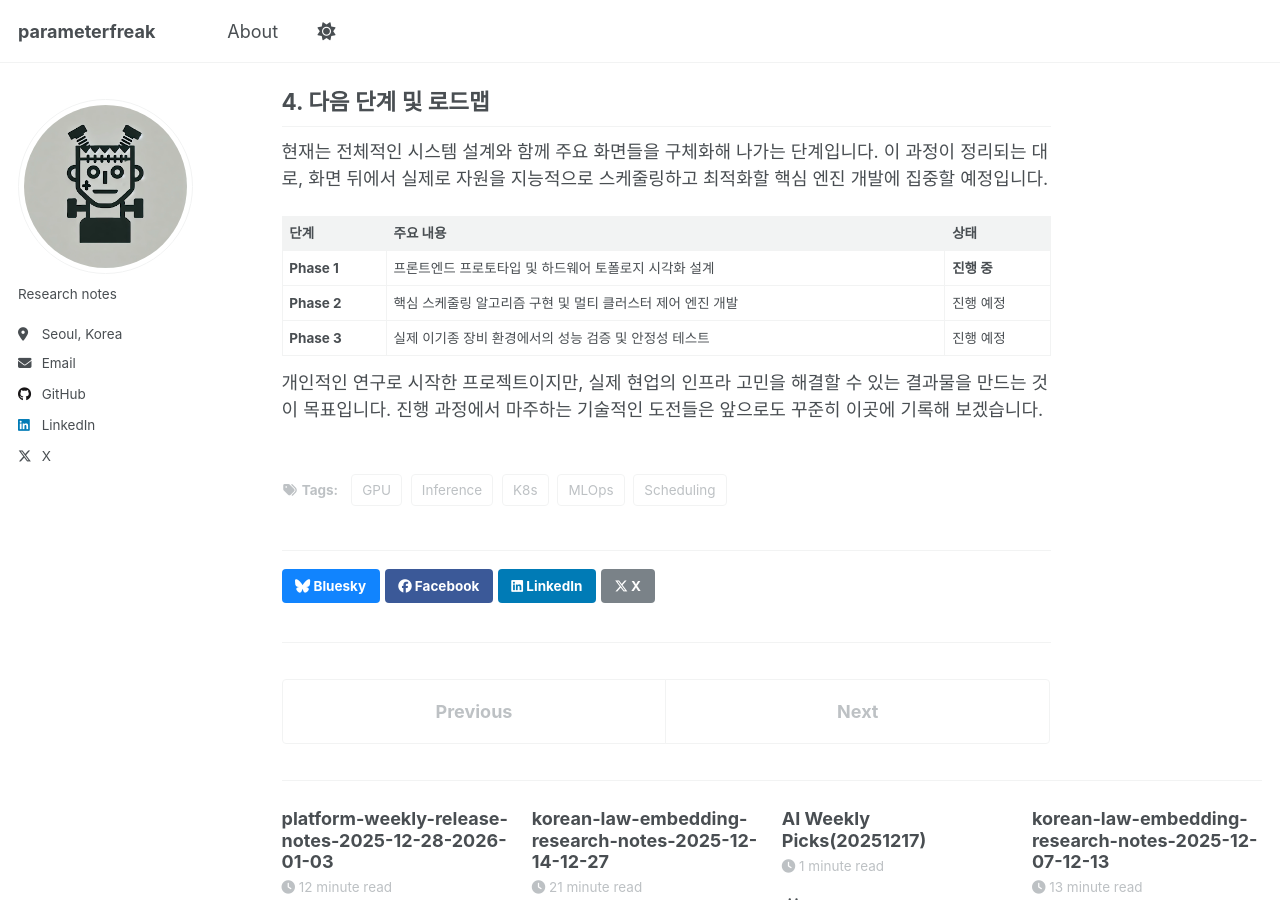
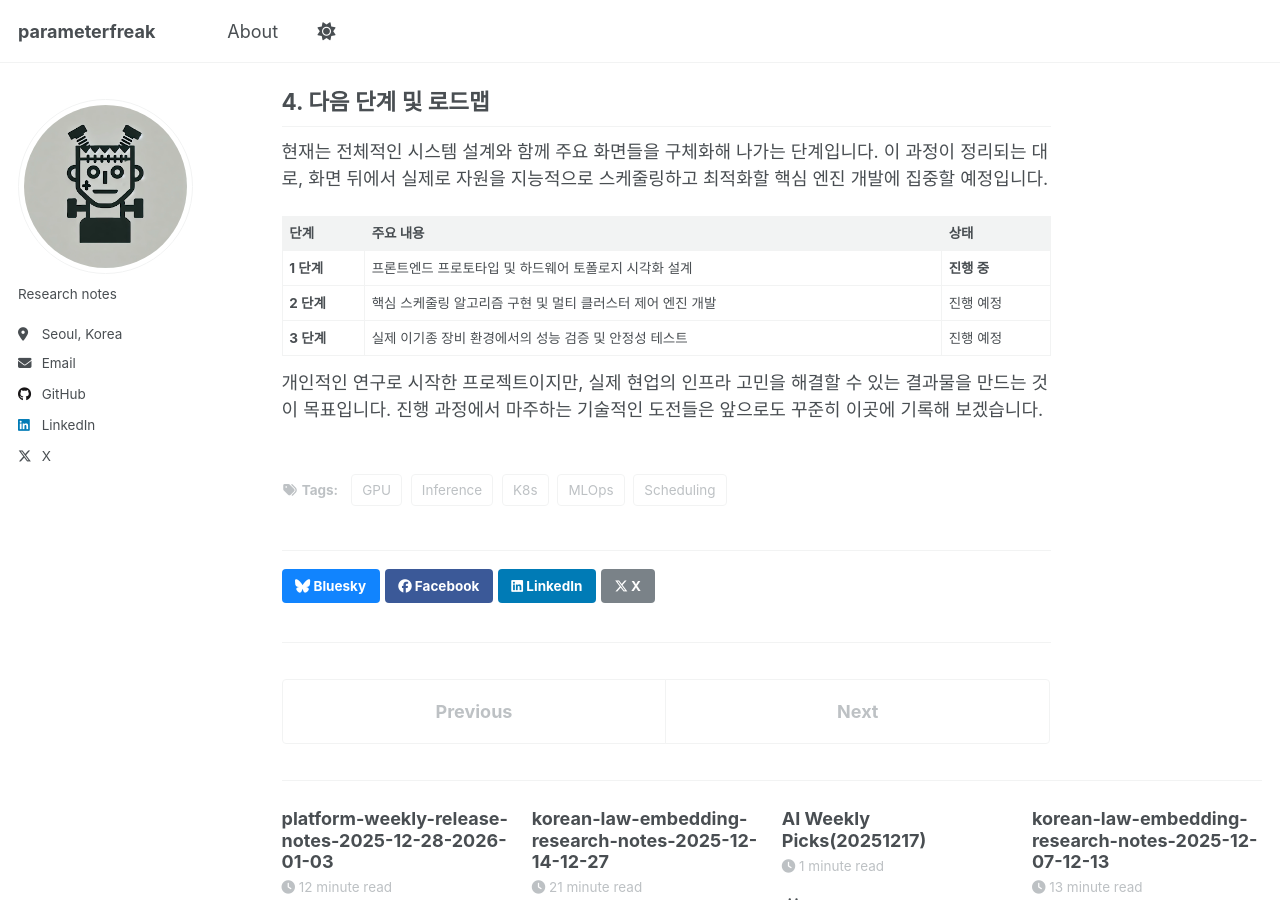
Before and after one commit to parameterfreak/parameterfreak.github.io, a Jekyll site: the page built from _posts/2026-01-31-h-mas-concept-release-v0.1.md, in a window 1280 px wide and 900 px high, scrolled down 1477 px. Built offline with Jekyll 4.4.1, drawn with Linux system fonts in a browser that asks for light colours; a script that is not in the unit is left out.

Commit message:
Update phase terminology to Korean in H-MAS post

```diff
--- a/_posts/2026-01-31-h-mas-concept-release-v0.1.md
+++ b/_posts/2026-01-31-h-mas-concept-release-v0.1.md
@@ -42,8 +42,8 @@ tags:
 
 | 단계 | 주요 내용 | 상태 |
 | --- | --- | --- |
-| **Phase 1** | 프론트엔드 프로토타입 및 하드웨어 토폴로지 시각화 설계 | **진행 중** |
-| **Phase 2** | 핵심 스케줄링 알고리즘 구현 및 멀티 클러스터 제어 엔진 개발 | 진행 예정 |
-| **Phase 3** | 실제 이기종 장비 환경에서의 성능 검증 및 안정성 테스트 | 진행 예정 |
+| **1 단계** | 프론트엔드 프로토타입 및 하드웨어 토폴로지 시각화 설계 | **진행 중** |
+| **2 단계** | 핵심 스케줄링 알고리즘 구현 및 멀티 클러스터 제어 엔진 개발 | 진행 예정 |
+| **3 단계** | 실제 이기종 장비 환경에서의 성능 검증 및 안정성 테스트 | 진행 예정 |
 
 개인적인 연구로 시작한 프로젝트이지만, 실제 현업의 인프라 고민을 해결할 수 있는 결과물을 만드는 것이 목표입니다. 진행 과정에서 마주하는 기술적인 도전들은 앞으로도 꾸준히 이곳에 기록해 보겠습니다.
```
